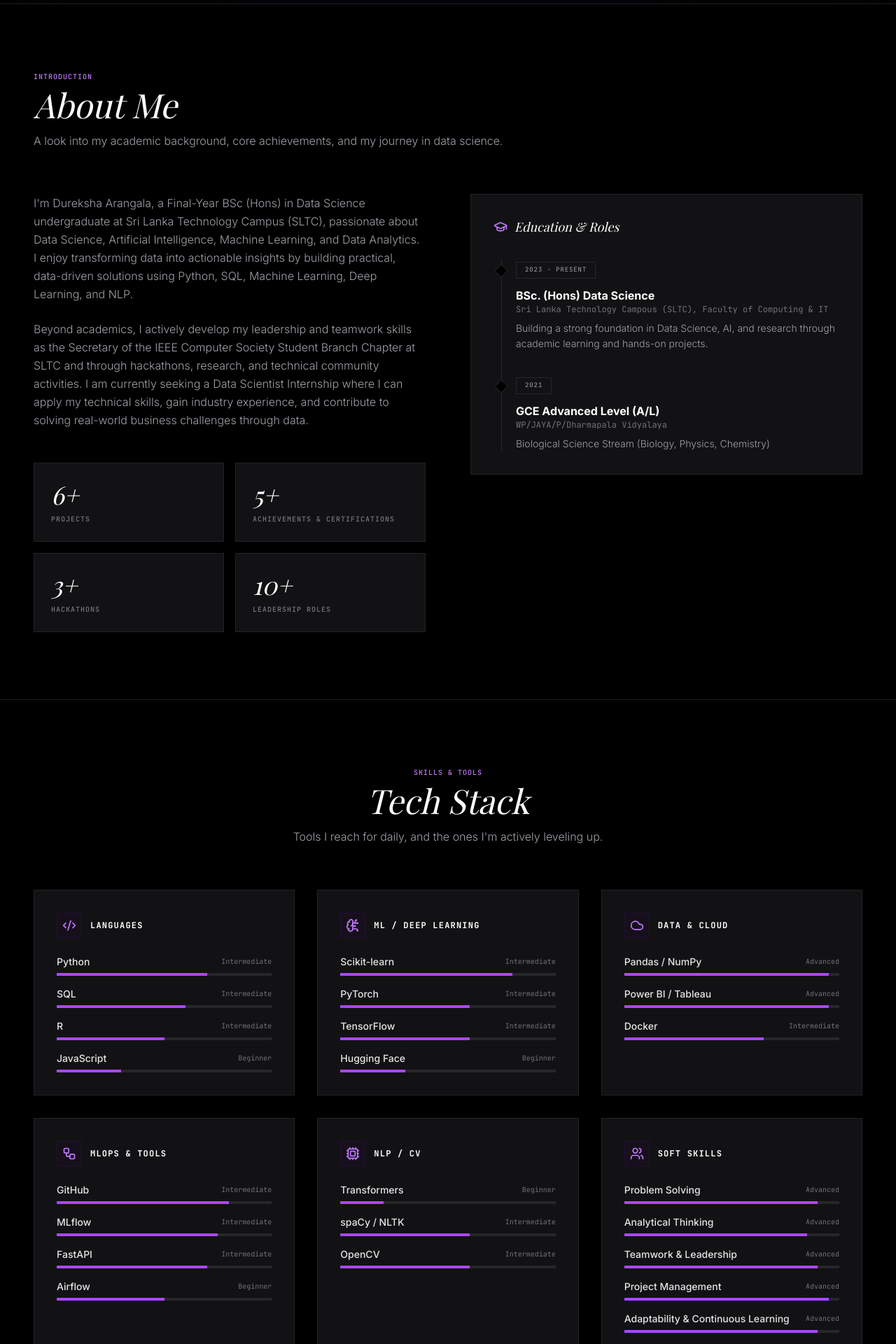
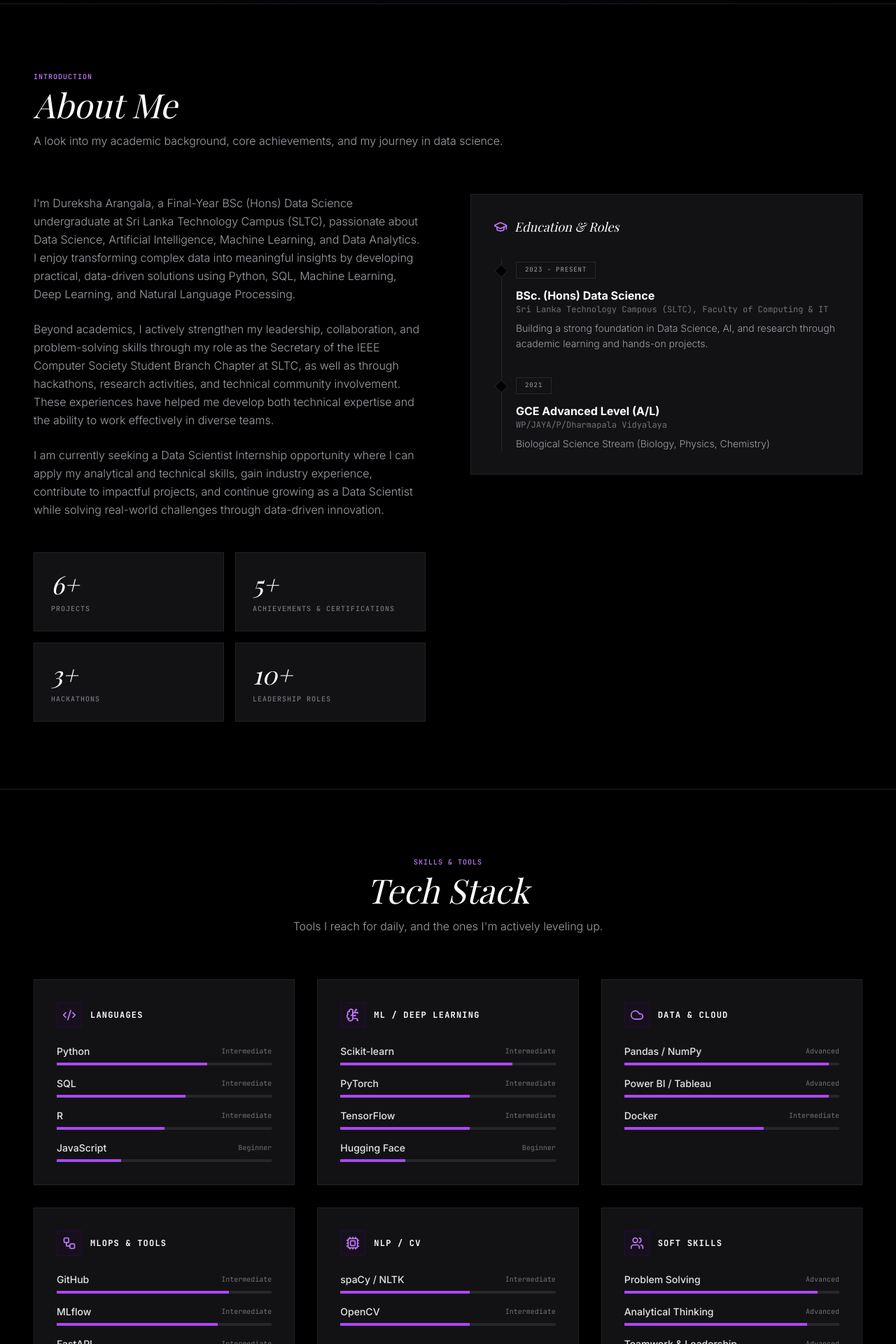
Before and after one commit to DurekshaArangala/Dureksha-Arangala_Portfolio, a React (Vite) app: page / in a window 1280 px wide. Shown: the part 795-2715 px from the top of the page at 70% size. Built offline with nearby package versions, Linux system fonts and the light colour scheme; the HTML template or start-up script is replaced by a standard one; a web font is replaced by a local one.

Commit message:
Updated about me section

```diff
--- a/src/data.ts
+++ b/src/data.ts
@@ -9,8 +9,9 @@ export const personalInfo = {
   name: 'Dureksha Arangala',
   title: 'Aspiring Data Scientist | BSc(Hons) in Data Science (Undergraduate)',
   bio: [
-    "I'm Dureksha Arangala, a Final-Year BSc (Hons) in Data Science undergraduate at Sri Lanka Technology Campus (SLTC), passionate about Data Science, Artificial Intelligence, Machine Learning, and Data Analytics. I enjoy transforming data into actionable insights by building practical, data-driven solutions using Python, SQL, Machine Learning, Deep Learning, and NLP.",
-    "Beyond academics, I actively develop my leadership and teamwork skills as the Secretary of the IEEE Computer Society Student Branch Chapter at SLTC and through hackathons, research, and technical community activities. I am currently seeking a Data Scientist Internship where I can apply my technical skills, gain industry experience, and contribute to solving real-world business challenges through data."
+    "I'm Dureksha Arangala, a Final-Year BSc (Hons) Data Science undergraduate at Sri Lanka Technology Campus (SLTC), passionate about Data Science, Artificial Intelligence, Machine Learning, and Data Analytics. I enjoy transforming complex data into meaningful insights by developing practical, data-driven solutions using Python, SQL, Machine Learning, Deep Learning, and Natural Language Processing.",
+    "Beyond academics, I actively strengthen my leadership, collaboration, and problem-solving skills through my role as the Secretary of the IEEE Computer Society Student Branch Chapter at SLTC, as well as through hackathons, research activities, and technical community involvement. These experiences have helped me develop both technical expertise and the ability to work effectively in diverse teams.",
+    "I am currently seeking a Data Scientist Internship opportunity where I can apply my analytical and technical skills, gain industry experience, contribute to impactful projects, and continue growing as a Data Scientist while solving real-world challenges through data-driven innovation."
   ],
   profileImage: '/images/Arangala_Dureksha.jpeg',
   cvImage: '/images/CVDownload.jpeg',
@@ -73,7 +74,7 @@ export const skillsData: SkillCategory[] = [
     title: 'NLP / CV',
     icon: 'Cpu',
     skills: [
-      { name: 'Transformers', level: 20, label: 'Beginner' },
+
       { name: 'spaCy / NLTK', level: 60, label: 'Intermediate' },
       { name: 'OpenCV', level: 60, label: 'Intermediate' }
     ]
```
